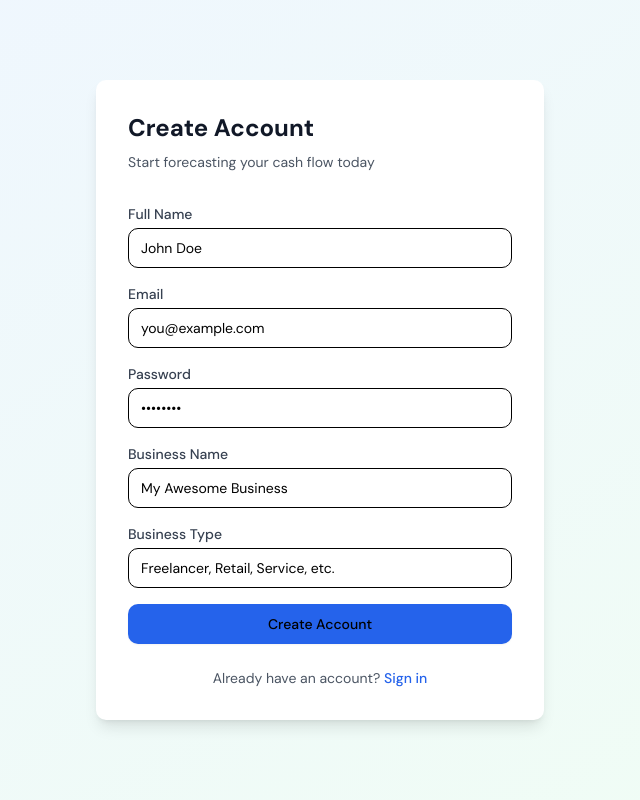
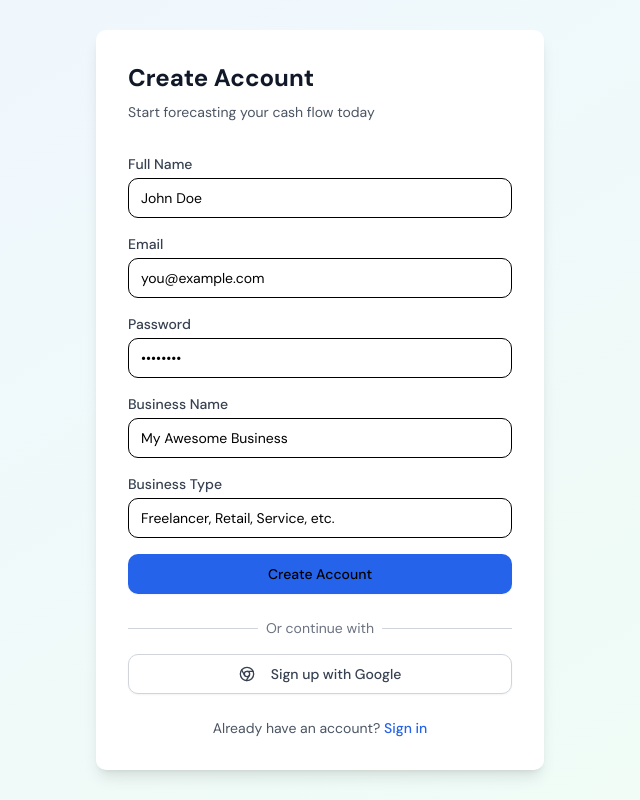
Before and after one commit to Uchemenyeonwu/cashflowiq, a Next.js app in the folder nextjs_space/: page /signup in a window 1280 px wide. Shown: the whole page, without its empty margins (320-960 px from the left). Built offline with nearby package versions, Linux system fonts and the light colour scheme.

Commit message:
Added Google Analytics and Google SSO integration

```diff
--- a/nextjs_space/app/(auth)/login/page.tsx
+++ b/nextjs_space/app/(auth)/login/page.tsx
@@ -7,10 +7,12 @@ import Link from "next/link";
 import { Button } from "@/components/ui/button";
 import { Input } from "@/components/ui/input";
 import { toast } from "sonner";
+import { Chrome } from "lucide-react";
 
 export default function LoginPage() {
   const router = useRouter();
   const [loading, setLoading] = useState(false);
+  const [googleLoading, setGoogleLoading] = useState(false);
   const [credentials, setCredentials] = useState({
     email: "",
     password: "",
@@ -21,6 +23,17 @@ export default function LoginPage() {
       ...credentials,
       [e.target.name]: e.target.value,
     });
+  };
+
+  const handleGoogleSignIn = async () => {
+    setGoogleLoading(true);
+    try {
+      await signIn("google", { redirect: true, callbackUrl: "/dashboard" });
+    } catch (error) {
+      console.error("Google sign-in error:", error);
+      toast.error("Failed to sign in with Google");
+      setGoogleLoading(false);
+    }
   };
 
   const handleSubmit = async (e: React.FormEvent) => {
@@ -97,6 +110,27 @@ export default function LoginPage() {
         </Button>
       </form>
 
+      <div className="mt-6">
+        <div className="relative">
+          <div className="absolute inset-0 flex items-center">
+            <div className="w-full border-t border-gray-300"></div>
+          </div>
+          <div className="relative flex justify-center text-sm">
+            <span className="px-2 bg-white text-gray-500">Or continue with</span>
+          </div>
+        </div>
+
+        <Button
+          type="button"
+          onClick={handleGoogleSignIn}
+          disabled={googleLoading}
+          className="w-full mt-4 bg-white border border-gray-300 text-gray-700 hover:bg-gray-50"
+        >
+          <Chrome className="w-4 h-4 mr-2" />
+          {googleLoading ? "Signing in..." : "Sign in with Google"}
+        </Button>
+      </div>
+
       <p className="text-center text-sm text-gray-600 mt-6">
         Don't have an account?{" "}
         <Link href="/signup" className="text-blue-600 hover:underline font-medium">
--- a/nextjs_space/app/(auth)/signup/page.tsx
+++ b/nextjs_space/app/(auth)/signup/page.tsx
@@ -7,10 +7,12 @@ import Link from "next/link";
 import { Button } from "@/components/ui/button";
 import { Input } from "@/components/ui/input";
 import { toast } from "sonner";
+import { Chrome } from "lucide-react";
 
 export default function SignupPage() {
   const router = useRouter();
   const [loading, setLoading] = useState(false);
+  const [googleLoading, setGoogleLoading] = useState(false);
   const [formData, setFormData] = useState({
     name: "",
     email: "",
@@ -24,6 +26,17 @@ export default function SignupPage() {
       ...formData,
       [e.target.name]: e.target.value,
     });
+  };
+
+  const handleGoogleSignUp = async () => {
+    setGoogleLoading(true);
+    try {
+      await signIn("google", { redirect: true, callbackUrl: "/dashboard" });
+    } catch (error) {
+      console.error("Google sign-up error:", error);
+      toast.error("Failed to sign up with Google");
+      setGoogleLoading(false);
+    }
   };
 
   const handleSubmit = async (e: React.FormEvent) => {
@@ -153,6 +166,27 @@ export default function SignupPage() {
         </Button>
       </form>
 
+      <div className="mt-6">
+        <div className="relative">
+          <div className="absolute inset-0 flex items-center">
+            <div className="w-full border-t border-gray-300"></div>
+          </div>
+          <div className="relative flex justify-center text-sm">
+            <span className="px-2 bg-white text-gray-500">Or continue with</span>
+          </div>
+        </div>
+
+        <Button
+          type="button"
+          onClick={handleGoogleSignUp}
+          disabled={googleLoading}
+          className="w-full mt-4 bg-white border border-gray-300 text-gray-700 hover:bg-gray-50"
+        >
+          <Chrome className="w-4 h-4 mr-2" />
+          {googleLoading ? "Signing up..." : "Sign up with Google"}
+        </Button>
+      </div>
+
       <p className="text-center text-sm text-gray-600 mt-6">
         Already have an account?{" "}
         <Link href="/login" className="text-blue-600 hover:underline font-medium">
--- a/nextjs_space/app/layout.tsx
+++ b/nextjs_space/app/layout.tsx
@@ -1,5 +1,6 @@
 import type { Metadata } from "next";
 import { DM_Sans, Plus_Jakarta_Sans, JetBrains_Mono } from "next/font/google";
+import { GoogleAnalytics } from "@next/third-parties/google";
 import { Providers } from "./providers";
 import "./globals.css";
 
@@ -95,6 +96,9 @@ export default function RootLayout({
         className={`${dmSans.variable} ${plusJakarta.variable} ${jetbrainsMono.variable} font-sans`}
       >
         <Providers>{children}</Providers>
+        {process.env.NEXT_PUBLIC_GA_MEASUREMENT_ID && (
+          <GoogleAnalytics gaId={process.env.NEXT_PUBLIC_GA_MEASUREMENT_ID} />
+        )}
       </body>
     </html>
   );
--- a/nextjs_space/lib/auth.ts
+++ b/nextjs_space/lib/auth.ts
@@ -1,5 +1,6 @@
 import { type NextAuthOptions } from "next-auth";
 import CredentialsProvider from "next-auth/providers/credentials";
+import GoogleProvider from "next-auth/providers/google";
 import { PrismaAdapter } from "@next-auth/prisma-adapter";
 import { prisma } from "./prisma";
 import { compare } from "bcryptjs";
@@ -43,6 +44,11 @@ export const authOptions: NextAuthOptions = {
         };
       },
     }),
+    GoogleProvider({
+      clientId: process.env.GOOGLE_CLIENT_ID || "",
+      clientSecret: process.env.GOOGLE_CLIENT_SECRET || "",
+      allowDangerousEmailAccountLinking: true,
+    }),
   ],
   callbacks: {
     async jwt({ token, user }) {
@@ -57,6 +63,12 @@ export const authOptions: NextAuthOptions = {
       }
       return session;
     },
+    async redirect({ url, baseUrl }) {
+      // Ensure redirects are to the same origin or to a relative path
+      if (url.startsWith('/')) return `${baseUrl}${url}`;
+      if (new URL(url).origin === baseUrl) return url;
+      return baseUrl;
+    },
   },
   pages: {
     signIn: "/login",
@@ -64,4 +76,24 @@ export const authOptions: NextAuthOptions = {
   session: {
     strategy: "jwt",
   },
+  cookies: {
+    state: {
+      name: "next-auth.state",
+      options: {
+        httpOnly: true,
+        sameSite: "lax",
+        path: "/",
+        secure: process.env.NODE_ENV === "production",
+      },
+    },
+    pkceCodeVerifier: {
+      name: "next-auth.pkce.code_verifier",
+      options: {
+        httpOnly: true,
+        sameSite: "lax",
+        path: "/",
+        secure: process.env.NODE_ENV === "production",
+      },
+    },
+  },
 };
--- a/nextjs_space/package.json
+++ b/nextjs_space/package.json
@@ -43,6 +43,7 @@
     "@headlessui/react": "1.7.18",
     "@hookform/resolvers": "3.9.0",
     "@next-auth/prisma-adapter": "1.0.7",
+    "@next/third-parties": "^16.2.3",
     "@prisma/client": "6.7.0",
     "@radix-ui/react-accordion": "1.2.0",
     "@radix-ui/react-alert-dialog": "1.1.1",
```
Also changed, not shown: 2 other files (tests, documents, lock files or other folders).
